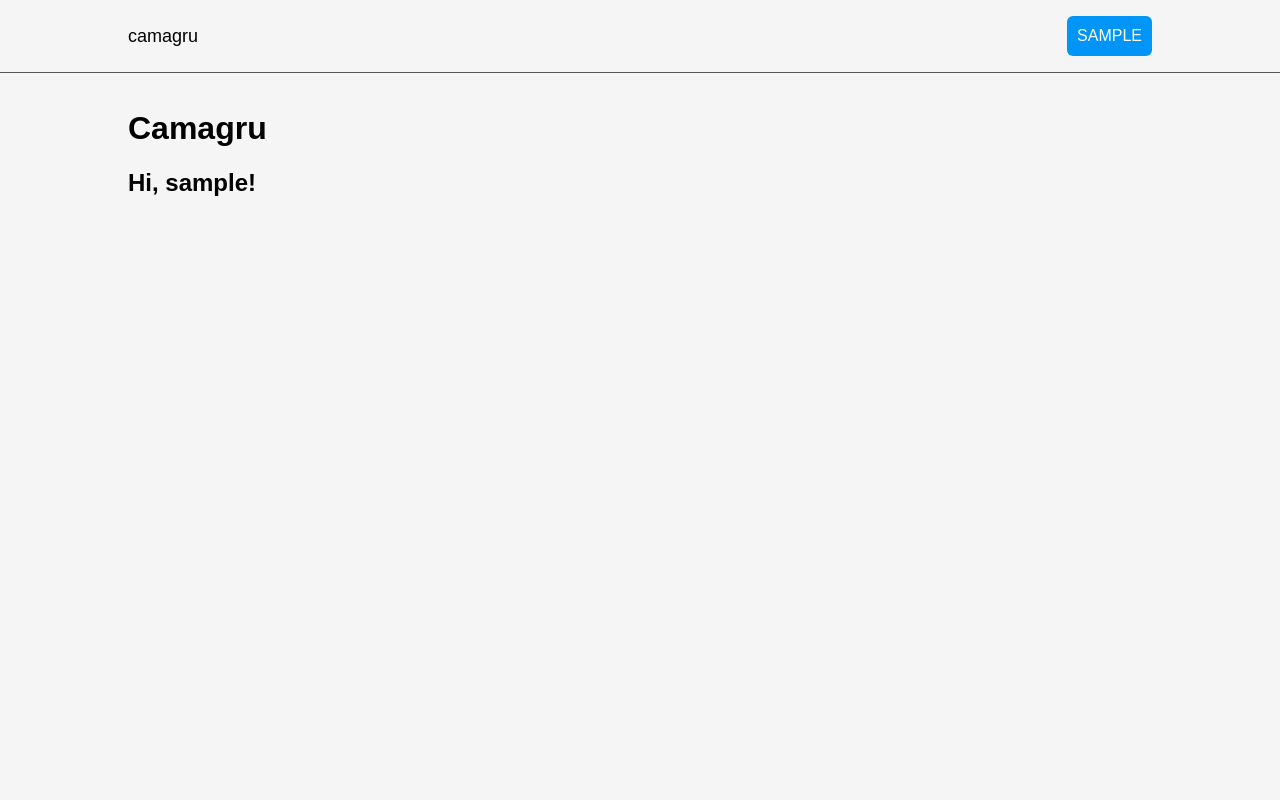
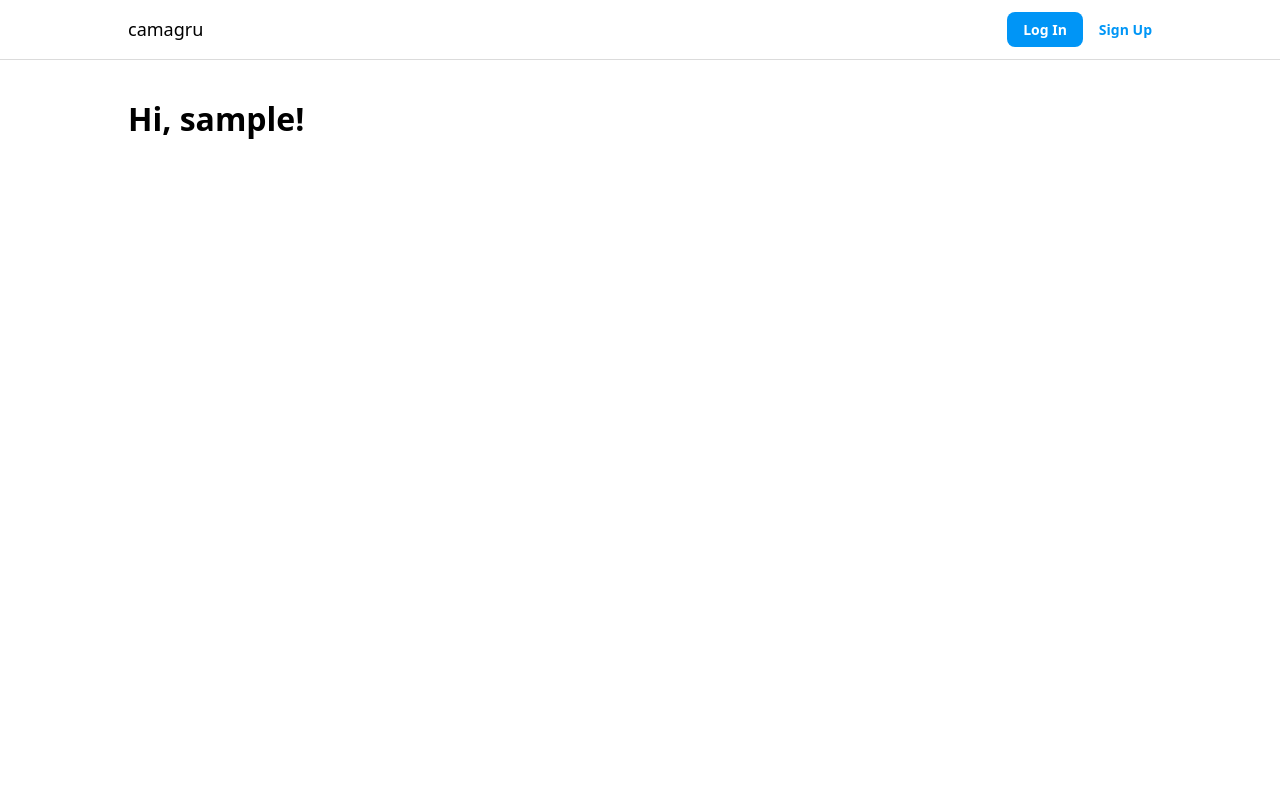
Before and after one commit to fluchtens/camagru, a PHP site: page / in a window 1280 px wide. Run offline with PHP 8.4, Linux system fonts and the light colour scheme; the visitor is signed in with stand-in values (Sample User, id 1); data that the repository does not hold is empty.

Commit message:
update header

```diff
--- /dev/null
+++ b/app/globals.css
@@ -0,0 +1,18 @@
+body {
+  min-height: 100vh;
+  margin: 0;
+  padding: 0;
+  flex-direction: column;
+  display: flex;
+  font-family: "system-ui", sans-serif;
+  background-color: #ffffff;
+}
+
+main {
+  padding: 1rem;
+}
+
+main .container {
+  max-width: 1024px;
+  margin: auto;
+}
--- a/app/index.css
+++ /dev/null
@@ -1,56 +0,0 @@
-body {
-  min-height: 100vh;
-  margin: 0;
-  padding: 0;
-  flex-direction: column;
-  display: flex;
-  font-family: "Arial", sans-serif;
-  background-color: #f5f5f5;
-}
-
-header {
-  padding: 1rem;
-  border-bottom: 1px solid #555555;
-}
-
-header .container {
-  max-width: 1024px;
-  margin: auto;
-  display: flex;
-  justify-content: space-between;
-  align-items: center;
-}
-
-header .main-link {
-  font-size: 1.125rem;
-  line-height: 1.75rem;
-  font-weight: 500;
-  text-decoration: none;
-  color: black;
-}
-
-header .login-btn {
-  padding: 0.5rem 0.625rem;
-  border-radius: 0.375rem;
-  background: #0095f6;
-  text-decoration: none;
-}
-
-header .login-btn button {
-  all: unset;
-  font-size: 1rem;
-  line-height: 1.5rem;
-  font-weight: 500;
-  text-transform: uppercase;
-  color: white;
-  cursor: pointer;
-}
-
-main {
-  padding: 1rem;
-}
-
-main .container {
-  max-width: 1024px;
-  margin: auto;
-}
--- a/app/index.php
+++ b/app/index.php
@@ -2,10 +2,7 @@
     require 'database.php';
 
     session_start();
-    if (!isset($_SESSION['id'])) {
-        header("Location: auth/login.php");
-        exit();
-    } else {
+    if (isset($_SESSION['id'])) {
         $conn = connectToDatabase();
         $id = $_SESSION['id'];
         $sql = "SELECT * FROM user WHERE id = $id";
@@ -23,21 +20,14 @@
     <head>
         <meta charset="UTF-8" />
         <title>camagru</title>
-        <link rel="stylesheet" type="text/css" href="index.css">
+        <link rel="stylesheet" type="text/css" href="globals.css">
+        <link rel="stylesheet" type="text/css" href="layouts/header.css">
     </head>
 <body>
-    <header>
-        <div class="container">
-            <a class="main-link" href="/">camagru</a>
-            <a class="login-btn" href="auth/login.php">
-                <button><?php echo $username; ?></button>
-            </a>
-        </div>
-    </header>
+    <?php require 'layouts/header.php'; ?>
     <main>
         <div class="container">
-            <h1>Camagru</h1>
-            <h2>Hi, <?php echo $username; ?>!</h2>
+            <h1>Hi, <?php echo $username; ?>!</h1>
         </div>
     </main>
 </body>
--- /dev/null
+++ b/app/layouts/header.css
@@ -0,0 +1,60 @@
+header {
+  padding: 0.75rem 1rem 0.75rem 1rem;
+  border-bottom: 1px solid #dbdbdb;
+}
+
+header .container {
+  max-width: 1024px;
+  margin: auto;
+  display: flex;
+  justify-content: space-between;
+  align-items: center;
+}
+
+header .main-link {
+  font-size: 1.125rem;
+  line-height: 1.75rem;
+  font-weight: 500;
+  text-decoration: none;
+  color: black;
+}
+
+header .links-container {
+  display: flex;
+  justify-content: center;
+  align-items: center;
+  gap: 1rem;
+}
+
+header .links-container a {
+  border-radius: 0.5rem;
+  text-decoration: none;
+}
+
+header .links-container .login-btn {
+  padding: 0.4rem 1rem;
+  background: #0095f6;
+  color: white;
+}
+
+header .links-container .login-btn:hover {
+  background: #1976f2;
+}
+
+header .links-container .register-btn {
+  padding: 0.4rem 0;
+  color: #0096f6;
+}
+
+header .links-container .register-btn:hover {
+  color: #01376a;
+}
+
+header .links-container button {
+  all: unset;
+  font-size: 0.875rem;
+  line-height: 1.25rem;
+  font-weight: 600;
+  transition: background 0.3s, color 0.3s;
+  cursor: pointer;
+}
--- /dev/null
+++ b/app/layouts/header.php
@@ -0,0 +1,13 @@
+<header>
+    <div class="container">
+        <a class="main-link" href="/">camagru</a>
+        <div class="links-container">
+            <a class="login-btn" href="auth/login.php">
+                <button>Log In</button>
+            </a>
+            <a class="register-btn" href="auth/register.php">
+                <button>Sign Up</button>
+            </a>
+        </div>
+    </div>
+</header>
```
